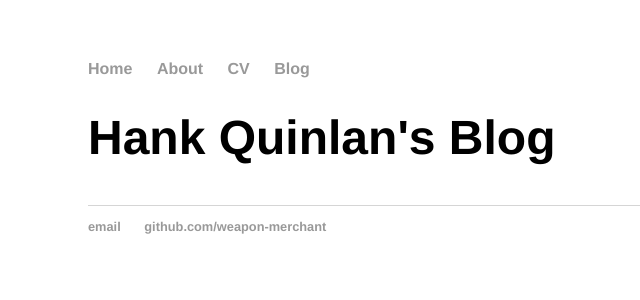
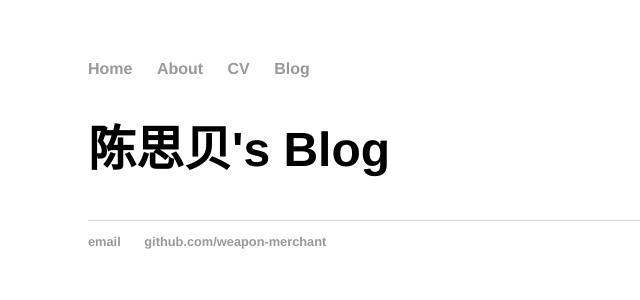
Before and after one commit to weapon-merchant/weapon-merchant.github.io, a Jekyll site: the page built from blog/index.html, in a window 1280 px wide. Shown: the top 300 px of the page, without its empty margins (104-744 px from the left). Built offline with Jekyll 4.4.1, drawn with Linux system fonts in a browser that asks for light colours.

Commit message:
Update index.html

```diff
--- a/blog/index.html
+++ b/blog/index.html
@@ -1,6 +1,6 @@
 ---
 layout: default
-title: Hank Quinlan's Blog
+title: 陈思贝's Blog
 ---
     <h1>{{ page.title }}</h1>
     <ul class="posts">
```
